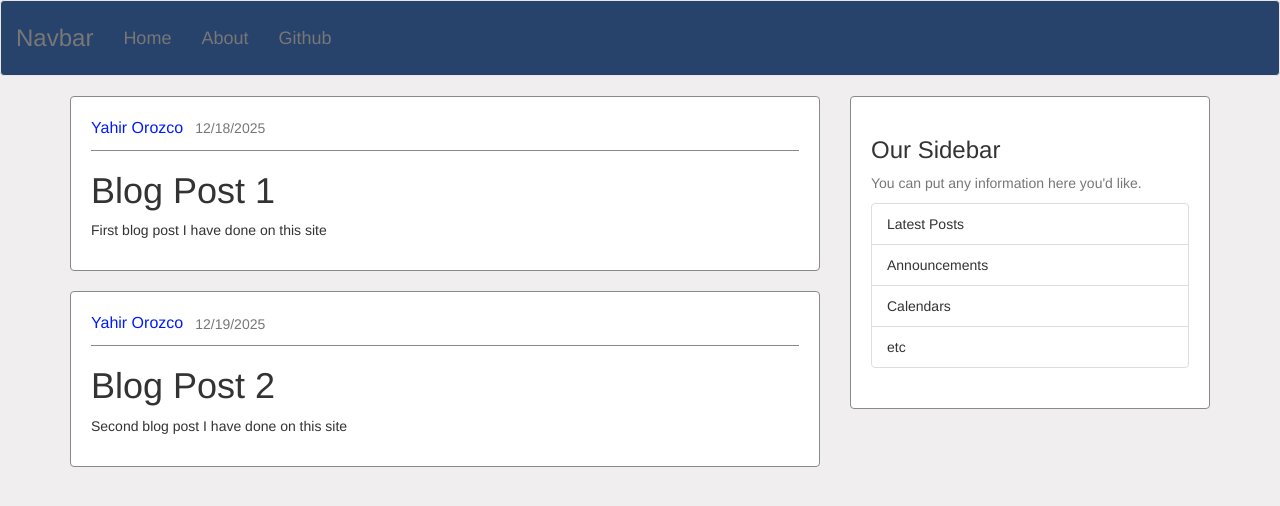
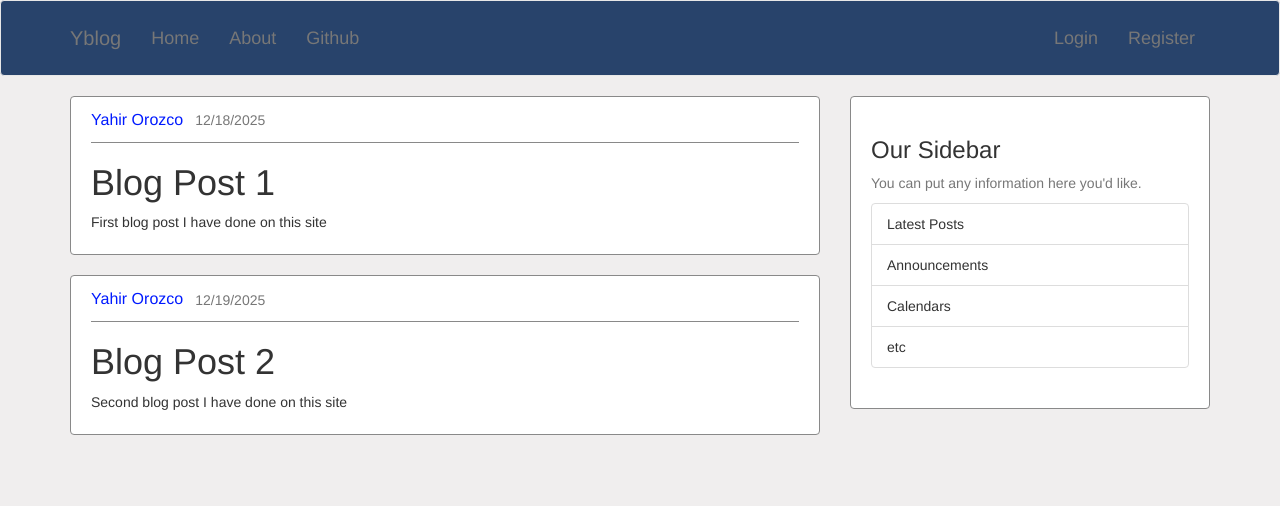
Before and after one commit to yorozc/yorozc-blog, a Flask app: page / in a window 1280 px wide. Shown: the top 506 px of the page. Run offline with Flask 3, Linux system fonts and the light colour scheme; some libraries are stand-ins or nearby versions.

Commit message:
fixed nav bar

```diff
--- a/website/static/css/style.css
+++ b/website/static/css/style.css
@@ -12,7 +12,7 @@ body{
 }
 
 .navbar-brand{
-    font-size: 24px;
+    font-size: 20px;
 }
 
 .navbar-nav > li > a{
@@ -24,7 +24,7 @@ body{
 .blog-container{
     border: 1px solid #898989;
     border-radius: 4px;
-    padding: 20px;
+    padding: 12px 20px;
     margin-bottom: 20px;
     background-color: white;
 }
--- a/website/templates/base.html
+++ b/website/templates/base.html
@@ -13,7 +13,7 @@
 <body>
     {% block navbar %}
         <nav class="navbar navbar-default" role="navigation">
-        <div class="container-fluid">
+        <div class="container">
             <div class="navbar-header">
             <button type="button" class="navbar-toggle collapsed"
                     data-toggle="collapse" data-target="#navbar"
@@ -23,23 +23,33 @@
                 <span class="icon-bar"></span>
                 <span class="icon-bar"></span>
             </button>
-            <a class="navbar-brand" href="#">Navbar</a>
+            <a class="navbar-brand" href="#">Yblog</a>
             </div>
 
             <div class="collapse navbar-collapse" id="navbar">
-            <ul class="nav navbar-nav">
-                <li><a href="#">Home</a></li>
-                <li><a href="#">About</a></li>
-                <li><a href="https://github.com/yorozc" target="_blank">Github</a></li>
-            </ul>
+                <div class="nav navbar-nav navbar-left">
+                    <ul class="nav navbar-nav">
+                        <li><a href="#">Home</a></li>
+                        <li><a href="#">About</a></li>
+                        <li><a href="https://github.com/yorozc" target="_blank">Github</a></li>
+                    </ul>
+                </div>
+                <div class="nav navbar-nav navbar-right">
+                    <ul class="nav navbar-nav">
+                        <li><a href="#">Login</a></li>
+                        <li><a href="#">Register</a></li>
+                    </ul>
+
+                </div>
             </div>
+
         </div>
         </nav>
     {% endblock %}
 
     <main role="main" class="container">
     <div class="row">
-        <div class="col-md-8">
+        <div class="col-md-8 container">
             {% block content %}{% endblock %}
         </div>
         <div class="col-md-4">
--- a/website/templates/index.html
+++ b/website/templates/index.html
@@ -4,6 +4,7 @@
 
 {% block content %}
     {% for post in posts %}
+
     <div class="blog-container">
         <div class="blog-meta-data text-muted">
             <p class="author"> {{ post.author }}</p>
@@ -15,5 +16,6 @@
         </div>
     </div>
 
+
     {% endfor %}
 {% endblock content%}
```
